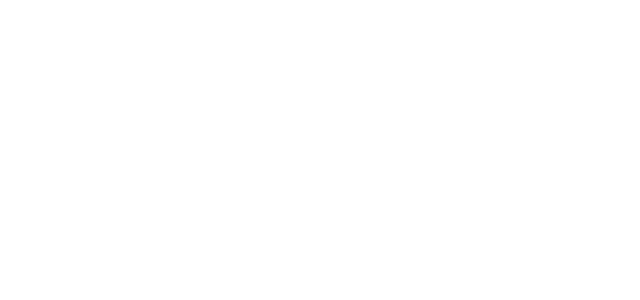
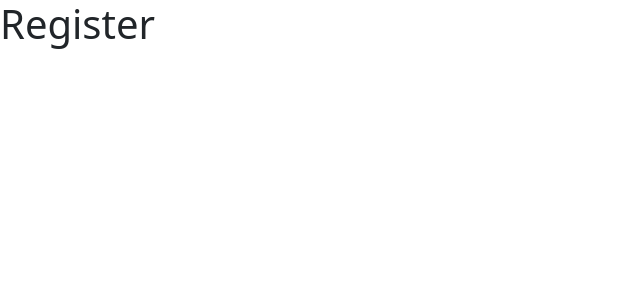
Before and after one commit to NamwhanMS/miniprojectfrontend, a Vue app: page /register in a window 1280 px wide. Before the commit this address had no page. Shown: the top 300 px of the page, without its empty margins (0-640 px from the left). Built offline with nearby package versions, Linux system fonts and the light colour scheme.

Commit message:
add page

```diff
--- /dev/null
+++ b/src/components/Page404.vue
@@ -0,0 +1,4 @@
+<template>
+    <h1>Not Found</h1>
+    <RouterLink to="/">Back to Homepage</RouterLink>
+</template>
--- /dev/null
+++ b/src/components/PageRegister.vue
@@ -0,0 +1,3 @@
+<template>
+    <h1>Register</h1>
+</template>
```
Also changed, not shown: src/plugins/routes.ts (+6 -1 lines).
